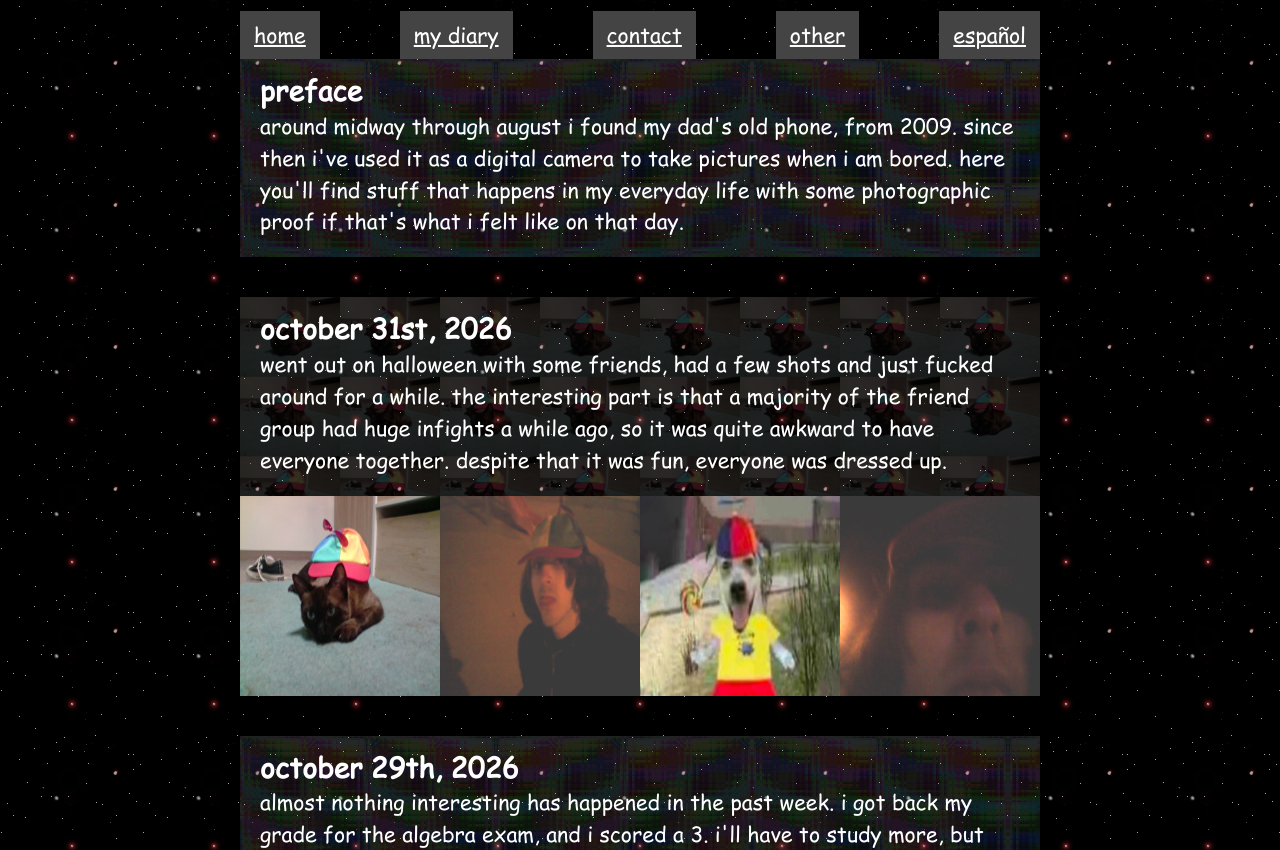
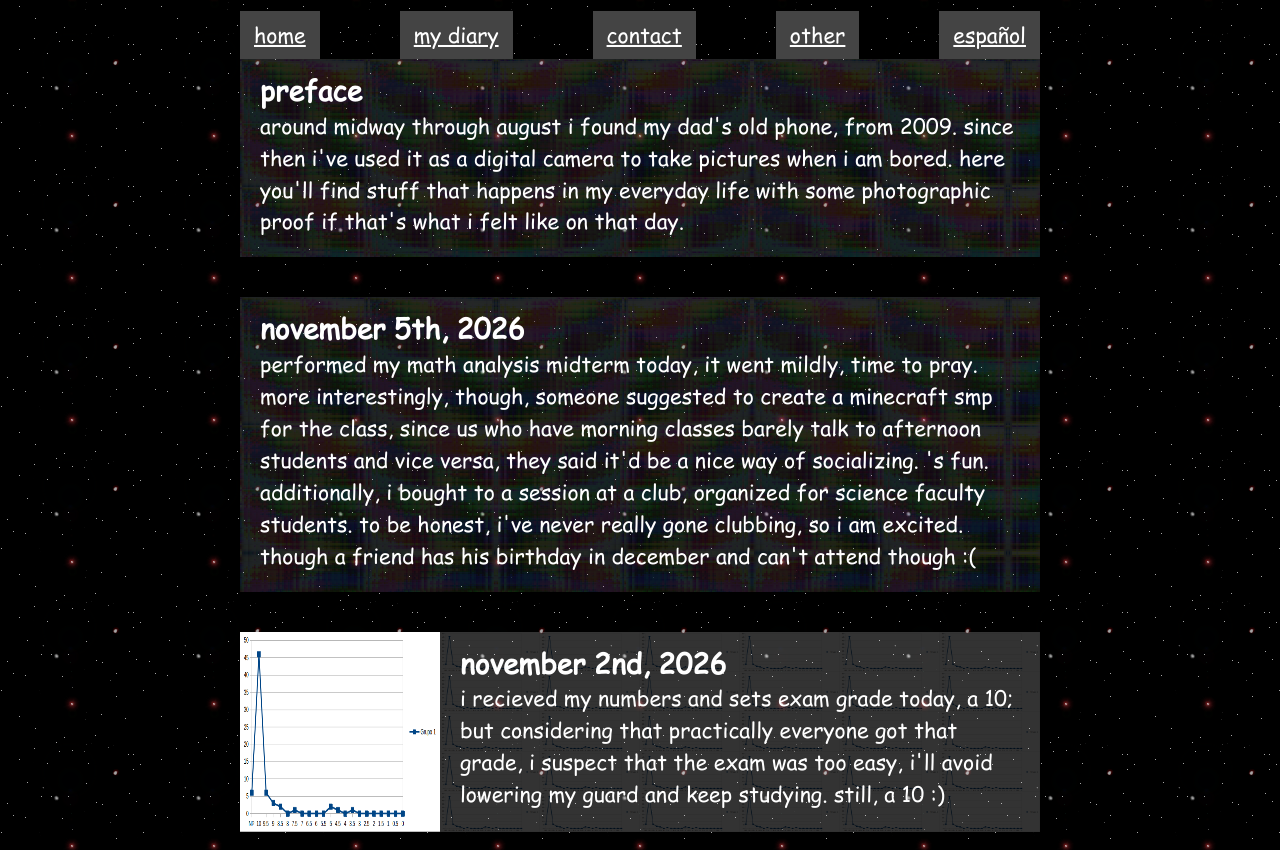
Before and after one commit to imduck82/blog, a plain HTML site: page journal.html in a window 1280 px wide. Shown: the part 110-960 px from the top of the page. Drawn offline with Linux system fonts and the light colour scheme.

Commit message:
added journal entry 02/11/2026, 05/11/2026

```diff
--- a/journal.html
+++ b/journal.html
@@ -16,13 +16,21 @@
         <div class="main">
             <h2 data-es="preámbulo">preface</h2>
             <p
-
             data-es="a mediados de agosto encontré el móvil viejo de mi padre, de 2009. desde entonces la he utilizado como cámara digital para hacer fotos si me aburro. aquí encontrarás cosas que me pasan en mi vida diaria con alguna prueba fotográfica si así me apeteció ese día.">around midway through august i found my dad's old phone, from 2009. since then i've used it as a digital camera to take pictures when i am bored. here you'll find stuff that happens in my everyday life with some photographic proof if that's what i felt like on that day.</p>
+        </div>
+        <div class="main" id="05-11-2026">
+            <h2 data-es="5 de noviembre, 2026">november 5th, 2026</h2>
+            <p data-es="he hecho mi parcial de análisis matemático hoy, me ha ido regular, a rezar. más interesante, alguien ha sugerido crear un servidor de minecraft para la clase, ya que la mayoría de los de mañanas no nos hablamos con los de tardes y viceversa, han dicho que estaría bien para socializar. suena diver. adicionalmente, he comprado entradas a una sesión en un antro, evento para estudiantes de la facu de ciencias. honestamente, nunca he ido  así de fiesta, tengo ganas. aunque un colega cumple años en diciembre y no puede venir :(" data-html>performed my math analysis midterm today, it went mildly, time to pray. more interestingly, though, someone suggested to create a minecraft smp for the class, since us who have morning classes barely talk to afternoon students and vice versa, they said it'd be a nice way of socializing. 's fun. additionally, i bought to a session at a club, organized for science faculty students. to be honest, i've never really gone clubbing, so i am excited. though a friend has his birthday in december and can't attend though :(</p>
+        </div>
+        <div class="main" style="--gallery-bg: url('assets/galleryD.jpg')" id="02-11-2026">
+            <img src="assets/galleryD.jpg" alt="chart showing a distributions of grades, DNF: 6, 10: 46, 9.5: 6, 9: 3, 8.5: 3, 7.5: 2, 5: 2, 3.5: 1" data-es="gráfica mostrando la distribución de notas, NP: 6, 10: 46, 9.5: 6, 9: 3, 8.5: 3, 7.5: 2, 5: 2, 3.5: 1" data-attr="alt" loading=lazy>
+            <h2 data-es="2 de noviembre, 2026">november 2nd, 2026</h2>
+            <p
+            data-es="me han dado la nota del examen de números hoy, un 10; pero teniendo en cuenta que prácticamente todos hemos sacado eso, creo que el examen ha sido demasiado fácil, evitaré confiarme y seguiré estudiando. aún así, un 10 :)">i recieved my numbers and sets exam grade today, a 10; but considering that practically everyone got that grade, i suspect that the exam was too easy, i'll avoid lowering my guard and keep studying. still, a 10 :)</p>
         </div>
         <div class="main" style="--gallery-bg: url('assets/gallery8.jpg')" id="31-10-2026">
             <h2 data-es="31 de octubre, 2026">october 31st, 2026</h2>
             <p style="margin: 0px"
-
             data-es="salí con unos amigos para celebrar halloween, me tomé un par de shots e hicimos el gilipollas un rato. lo interesante es que la mayoría del grupo tenía drama y se habían peleado hace mucho, así que fue algo incómodo juntarnos todos. igualmente fue divertido, todos iban disfrazados. "
             data-html>went out on halloween with some friends, had a few shots and just fucked around for a while. the interesting part is that a majority of the friend group had huge infights a while ago, so it was quite awkward to have everyone together. despite that it was fun, everyone was dressed up. </p>
             <img src="assets/gallery8.jpg" alt="stupid peepo with a stupid hat" data-es="peepo tonto con un gorro tonto" data-attr="alt" loading="lazy">
@@ -40,7 +48,6 @@
             <img class="right" src="assets/gallery7.jpg" alt="the spice girls 'spice' cd overlapped by a book with edgar poe's poems" data-es="el cd 'spice' de las spice girls tapado por un libro con el poemario de edgar poe" data-attr="alt" loading="lazy">
             <h2 data-es="23 de octubre, 2026" style="text-align: right">october 23rd, 2026</h2>
             <p style="text-align: right"
-
             data-es="pillé un cd de spice girls y poemas de edgar allan poe en la biblioteca, soy la persona más postureta que existe. también un pájaro se me cagó en el pelo 3:<"
             data-html>i got a spice girls cd and edgar allan poe's poem collection at the library, i'm the most poseur ever. also a bird shat on my hair 3:<</p>
         </div>
@@ -48,58 +55,48 @@
             <h2 data-es="22 de octubre, 2026">october 22nd, 2026</h2>
             <h3 data-es="12:00 CEST">12:00pm CEST</h3>
             <p
-
             data-es="acabo de salir de mi primer examen de la uni, era de álgebra lineal. 45 minutos para 7 preguntas es una cebada. igualmente creo que me ha salido bastante bien, habrá que ver la nota.">i just finished my first uni exam, it was linear algebra. 45 minutes to solve 7 questions is insane. regardless, i still think i managed to do pretty well, we will have to see the result.</p>
             <h3 data-es="22:00 CEST">10:00pm CEST</h3>
             <p
-
             data-es="ha habido unas ciertas manifestaciones; se podría asumir que alguien ha sido presuntamente partícipe de estas, y dicha persona ha sido presuntamente expuesta a gas lacrimógeno debido a estar presuntamente en la primera fila del bloque negro, y ha tenido que ser presuntamente escoltada por otros manifestantes y tratada hasta poder ser autónoma de nuevo tras más o menos una hora (presuntamente). ha sido un día propicio.">there have been certain protests; it could be assumed that someone allegedly participated in said protests, and said person could allegedly have been exposed to tear gas due to allegedly being on the front line of the black bloc, and they could have been allegedly escorted by other activists and been treated until being able to be autonomous again after more or less an hour (allegedly). it's been a propitious day.</p>
         </div>
         <div class="main" style="--gallery-bg: url('assets/gallery5.jpg')" id="18-10-2026">
             <img src="assets/gallery5.jpg" alt="me holding my birthday cake :0" data-es="yo sujetando mi tarta de cumpleaños :0" data-attr="alt" loading="lazy">
             <h2 data-es="18 de octubre, 2026">october 18th, 2026</h2>
             <p
-
             data-es="hoy es mi cumpleaños 🍰 y ya me siento viejo. no tengo un apego muy fuerte por los cumpleaños, por lo que no me importa demasiado, pero me alegra que mis amigos y familiares me deseen felicidades.">today is my birthday 🍰 and i already feel old. i don't have much of an attachment to birthdays, so i don't care a whole lot, but it makes me happy to be wished a good day by my friends and family.</p>
             <p
-
             data-es="por cierto, la tarta estaba de puta madre.">by the way, the cake was fucking amazing.</p>
         </div>
         <div class="main" id="17-10-2026">
             <h2 data-es="17 de octubre, 2026">october 17th, 2026</h2>
             <p
-
             data-es="hoy he acabado de hacer el blog, nada más interesante salvo estudiar hoy :3">i finished writing the blog, nothing else interesting except for studying :3</p>
         </div>
         <div class="main" id="14-10-2026">
             <h2 data-es="14 de octubre, 2026">october 14th, 2026</h2>
             <p
-
             data-es="hoy fue el cumpleaños de 2 de mis amigos, que son mellizos. su madre preparó el cumpleaños como sorpresa, y ninguno de nosotros sabíamos adónde nos estaba llevando hasta que llegamos al recinto de laser tag. era una experiencia basada en counter strike, y mi equipo ganó 4-3.">today was the birthday of two of my friends, who are twins. their mother planned out their birthday as a surprise, and none of us knew where they were taking us until we arrived to the laser tag enclosure. it was a counter strike based experience, and my team won 4-3.</p>
         </div>
         <div class="main" id="10-10-2026">
             <h2 data-es="10 de octubre, 2026">october 10th, 2026</h2>
             <p
-
             data-es="hoy fui a las ferias del pilar, en valdespartera. he ido con 4 amigos y había quedado con más, pero al final no han podido venir antes de que me tuviera que ir. me subí a 2 atracciones y me lo pasé bien.">today i went to the carnival ferias del pilar, in valdespartera. i went with 4 friends and i had plans to go with more, but they couldn't arrive before i had to go. i rode on 2 attractions and had fun.</p>
         </div>
         <div class="main" id="04-10-2026">
             <h2 data-es="4 de octubre, 2026">october 4th, 2026</h2>
             <p
-
             data-es="por la mañana fui al mercadillo con un amigo de la facultad (he comprado una ruleta de casino), al mediodía celebré el cumpleaños de mi primo pequeño. también era el cumpleaños de une de mis mejores amigues, pero vive en el extranjero y no pudimos celebrarlo :(">during the morning i went to the flea market with a friend from class (i bought a casino roulette), at noon i celebrated my little cousin's birthday. it was also one of my best friend's birthday, but this friend lives abroad so we couldn't celebrate :(</p>
         </div>
         <div class="main" id="01-10-2026">
             <h2 data-es="1 de octubre, 2026">october 1st, 2026</h2>
             <p
-
             data-es="hoy he hecho el primer prototipo de esta página. sin comentarios :p">today i made the first prototype for this website. no notes :p</p>
         </div>
         <div class="main" style="--gallery-bg: url('assets/gallery6.jpg')" id="25-09-2026">
             <img class="right" src="assets/gallery6.jpg" alt="warm sunset as seen from bridge with sunrays visible due to clouds" data-es="atardecer cálido visto desde puente con rayos de sol visibles debido a nubes" data-attr="alt" loading="lazy">
             <h2 data-es="25 de septiembre, 2026" style="text-align: right">september 25th, 2026</h2>
             <p style="text-align: right"
-
             data-es="imagen capturada encima de un puente al atardecer, y honestamente no me acuerdo de nada de lo sucedido ese día, pues esto está escrito a posteriori el día 24 de octubre de 2026. pero es muy bonito :)">image captured from atop of a bridge during sunset, and honestly, i do not recall anything that happened that day, since this is written a posteriori on the day october 24th of 2026. but it is really pretty :)</p>
         </div>
         <div class="main" style="--gallery-bg: url('assets/gallery4.jpg')" id="06-09-2026">
@@ -107,7 +104,6 @@
             <img class="right" src="assets/gif2.gif" alt="1312 woohoo" data-es="1312 woohoo" data-attr="alt" loading="lazy">
             <h2 data-es="6 de septiembre, 2026" style="text-align: center">september 6th, 2026</h2>
             <p style="text-align: center"
-
             data-es="un pequeño graffiti encontrado en una basura del pueblo, no tengo mucho que comentar que no diga ya el texto.">a small graffiti i found on a trash can in the nearby town, don't have much to say that isn't already told by the text.</p>
         </div>
         <div class="main" style="--gallery-bg: url('assets/gallery3.jpg')" id="03-09-2026">
@@ -115,22 +111,18 @@
             <img class="right" src="assets/gallery3.jpg" alt="already cooked meat besides bread laid on table" data-es="carne ya cocinada al lado de pan puesta sobre una mesa" data-attr="alt" loading="lazy">
             <h2 data-es="3 de septiembre, 2026" style="text-align: center">september 3rd, 2026</h2>
             <p style="text-align: center"
-
             data-es="compramos un par de filetes y barras de pan y por la noche fuimos a la casa abandonada a hacer barbacoa, un poco seco, pero bien.">we bought a few pork loins and baguettes and when dusk came we went to the abandoned house to have barbecue, 'twas dry but fine.</p>
         </div>
         <div class="main" style="--gallery-bg: url('assets/gallery1.jpg')" id="27-08-2026">
             <img class="right" src="assets/gallery1.jpg" alt="peepo loafed up with tired eyes" data-es="peepo sentado compacto con ojos cansados" data-attr="alt" loading="lazy">
             <h2 data-es="27 de agosto, 2026" style="text-align: right">august 27th, 2026</h2>
             <p style="text-align: right"
-
             data-es="tomé esta foto poco después de haber llegado a casa de una quedada, peepo ya estaba dormido cuando llegué y estaba muy cansado, pero se esforzó en venir a mi cuarto y saludarme cuando llegué :) qué mono">i took this picture sometime after arriving home from a hangout, peepo was already asleep when i arrived and he was so tired, but made the effort to come to my room and greet me when i arrived :) so cute</p>
         </div>
         <div class="main" style="--gallery-bg: url('assets/gallery0.jpg')" id="26-08-2026">
             <img src="assets/gallery0.jpg" alt="orange cat laying down with an eye closed" data-es="gato naranja tumbado con un ojo cerrado" data-attr="alt" loading="lazy">
             <h2 data-es="26 de agosto, 2026">august 26th, 2026</h2>
-            <p
-
-            data-es="este es un gato callejero que encontré al lado de un lago con patos. me dejó acariciarlo y era muy amistoso; incluso se tumbó y ronroneó al lado mío.">this was a random stray i found beside a small lake with some ducks. it let me pet it and was very friendly; even laid down and purred beside me.</p>
+            <p data-es="este es un gato callejero que encontré al lado de un lago con patos. me dejó acariciarlo y era muy amistoso; incluso se tumbó y ronroneó al lado mío.">this was a random stray i found beside a small lake with some ducks. it let me pet it and was very friendly; even laid down and purred beside me.</p>
         </div>
 
         <script src="common.js"></script>
```
Also changed, not shown: contact.html (+1 -3 lines), index.html (+0 -6 lines), misc.html (+1 -1 lines), assets/galleryD.jpg (added).
